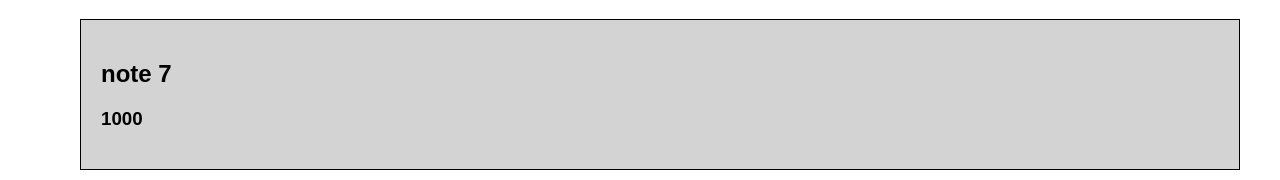
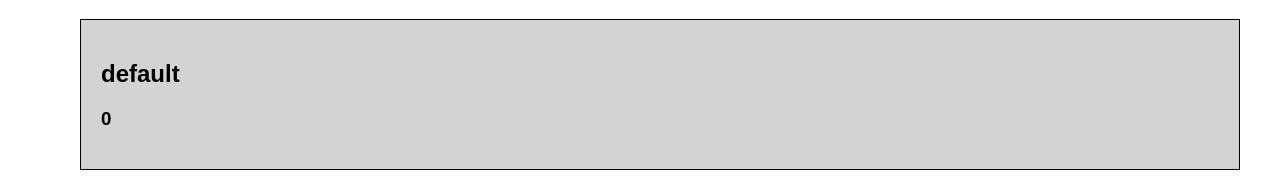
Before and after one commit to baluragala/paycor_react_sep17, a React (Create React App) app in the folder estore/: page / in a window 1280 px wide. Shown: the part 460-640 px from the top of the page. Built offline with nearby package versions, Linux system fonts and the light colour scheme; the HTML template or start-up script is replaced by a standard one.

Commit message:
default props

```diff
--- a/estore/src/components/ProductList.js
+++ b/estore/src/components/ProductList.js
@@ -54,7 +54,7 @@ class ProductList extends Component {
         <ul>
           {this.state.products.map(p => (
             <ProductListItem
-              product={p}
+              product={p.price !== 1000 ? p : undefined}
               productClicked={this.onProductClicked}
             />
           ))}
--- a/estore/src/components/ProductListItem.js
+++ b/estore/src/components/ProductListItem.js
@@ -37,4 +37,11 @@ ProductListItem.propTypes = {
   productClicked: PropTypes.func.isRequired
 };
 
+ProductListItem.defaultProps = {
+  product: {
+    title: "default",
+    price: 0
+  }
+};
+
 export default ProductListItem;
```
Also changed, not shown: estore/notes.txt (added).
